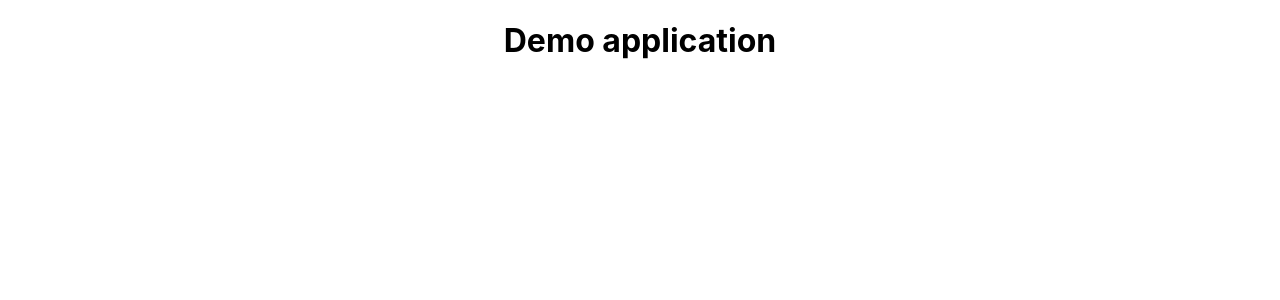
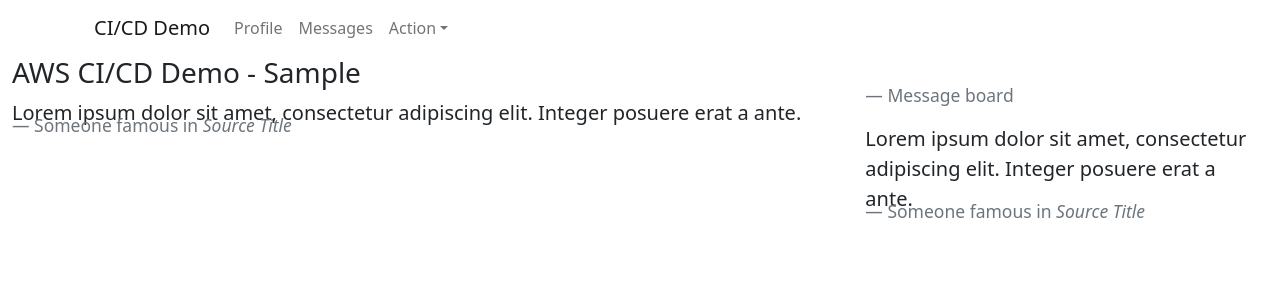
Before and after one commit to gokulraja2787/aws-cicd-demo, a React (Create React App) app: page / in a window 1280 px wide. Shown: the top 300 px of the page. Built offline with nearby package versions, Linux system fonts and the light colour scheme.

Commit message:
Sample app to use bootstrap

```diff
--- a/src/App.js
+++ b/src/App.js
@@ -1,11 +1,84 @@
-import logo from './logo.svg';
-import './App.css';
+//import logo from './logo.svg';
+//import './App.css';
+import 'bootstrap/dist/css/bootstrap.min.css';
+import Container from 'react-bootstrap/Container';
+import Row from 'react-bootstrap/Row';
+import Col from 'react-bootstrap/Col';
+import Navbar from 'react-bootstrap/Navbar';
+import Nav from 'react-bootstrap/Nav';
+import NavDropdown from 'react-bootstrap/NavDropdown';
 
 function App() {
   return (
-    <div className="App">
-      <h1>Demo application</h1>
-    </div>
+    /*<div className="App">
+      <header className="App-header">
+        <img src={logo} className="App-logo" alt="logo" />
+        <p>
+          Edit <code>src/App.js</code> and save to reload.
+        </p>
+        <a
+          className="App-link"
+          href="https://reactjs.org"
+          target="_blank"
+          rel="noopener noreferrer"
+        >
+          Learn React
+        </a>
+      </header>
+    </div>*/
+    <Container fluid>
+    <Row>
+      <Col xs={12}>
+        <Navbar>
+          <Container>
+            <Navbar.Brand href="#home">CI/CD Demo</Navbar.Brand>
+            <Navbar.Toggle aria-controls="basic-navbar-nav" />
+            <Navbar.Collapse id="basic-navbar-nav">
+              <Nav className="me-auto">
+                <Nav.Link href="#profile">Profile</Nav.Link>
+                <Nav.Link href="#message">Messages</Nav.Link>
+                <NavDropdown title="Action" id="basic-nav-dropdown">
+                  <NavDropdown.Item href="#action/3.1">Action</NavDropdown.Item>
+                  <NavDropdown.Item href="#action/3.2">Another action</NavDropdown.Item>
+                  <NavDropdown.Item href="#action/3.3">Something</NavDropdown.Item>
+                  <NavDropdown.Divider />
+                  <NavDropdown.Item href="#action/3.4">Separated link</NavDropdown.Item>
+                </NavDropdown>
+              </Nav>
+            </Navbar.Collapse>
+          </Container>
+        </Navbar>
+        <h3>
+          AWS CI/CD Demo - Sample
+        </h3>
+        <Row>
+          <Col xs={8}>
+            <blockquote class="blockquote">
+              <p class="mb-0">
+                Lorem ipsum dolor sit amet, consectetur adipiscing elit. Integer posuere erat a ante.
+              </p>
+              <footer class="blockquote-footer">
+                Someone famous in <cite>Source Title</cite>
+              </footer>
+            </blockquote>
+          </Col>
+          <Col xs={4}>
+            <blockquote class="blockquote">
+              <header class="blockquote-footer">
+                Message board
+              </header>
+              <p class="mb-0">
+                Lorem ipsum dolor sit amet, consectetur adipiscing elit. Integer posuere erat a ante.
+              </p>
+              <footer class="blockquote-footer">
+                Someone famous in <cite>Source Title</cite>
+              </footer>
+            </blockquote>
+          </Col>
+        </Row>
+      </Col>
+    </Row>
+  </Container>
   );
 }
 
--- a/src/index.js
+++ b/src/index.js
@@ -1,6 +1,6 @@
 import React from 'react';
 import ReactDOM from 'react-dom';
-import './index.css';
+//import './index.css';
 import App from './App';
 import reportWebVitals from './reportWebVitals';
 
```
Also changed, not shown: package.json (+7 -1 lines), 2 other files (tests, documents, lock files or other folders).
